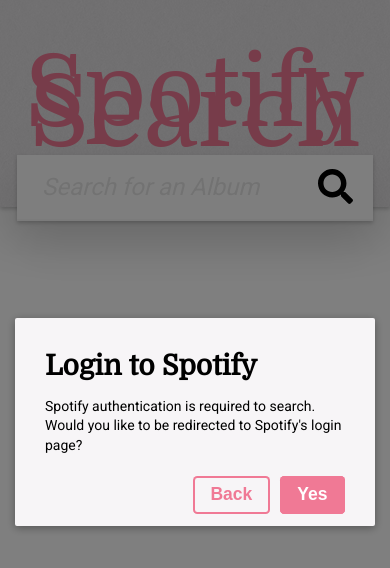
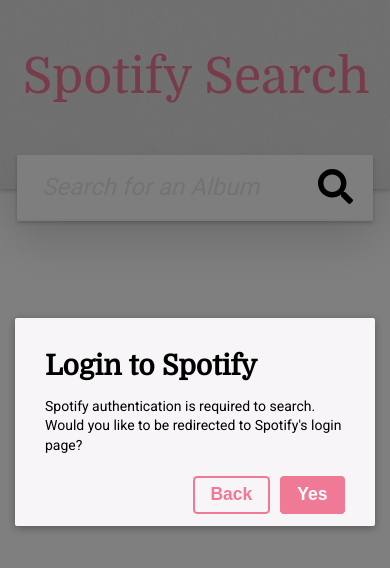
Before and after one commit to CachedaCodes/empathy-spotify, a Vue app: page / in a window 390 px wide. Shown: the top 568 px of the page. Built offline with nearby package versions, Linux system fonts and the light colour scheme.

Commit message:
Hotfix Responsive Title

```diff
--- a/src/App.vue
+++ b/src/App.vue
@@ -78,6 +78,8 @@
       justify-content: center;
     }
     .head-panel {
+      height: 187px;
+
       background-image: url('./assets/pattern-bg.png');
 
       margin-bottom: 100px;
@@ -98,4 +100,23 @@
       -moz-text-rendering: optimizeLegibility;
       text-rendering: optimizeLegibility;
     }
+
+    @media screen and (max-width: 700px) {
+      .head-panel h1 {
+        position: absolute;
+        top: 25px;
+
+        font-size: 50px;
+      }
+    }
+
+    @media screen and (max-width: 350px) {
+      .head-panel h1 {
+        position: absolute;
+        top: 50px;
+
+        font-size: 30px;
+      }
+    }
+
   </style>
```
